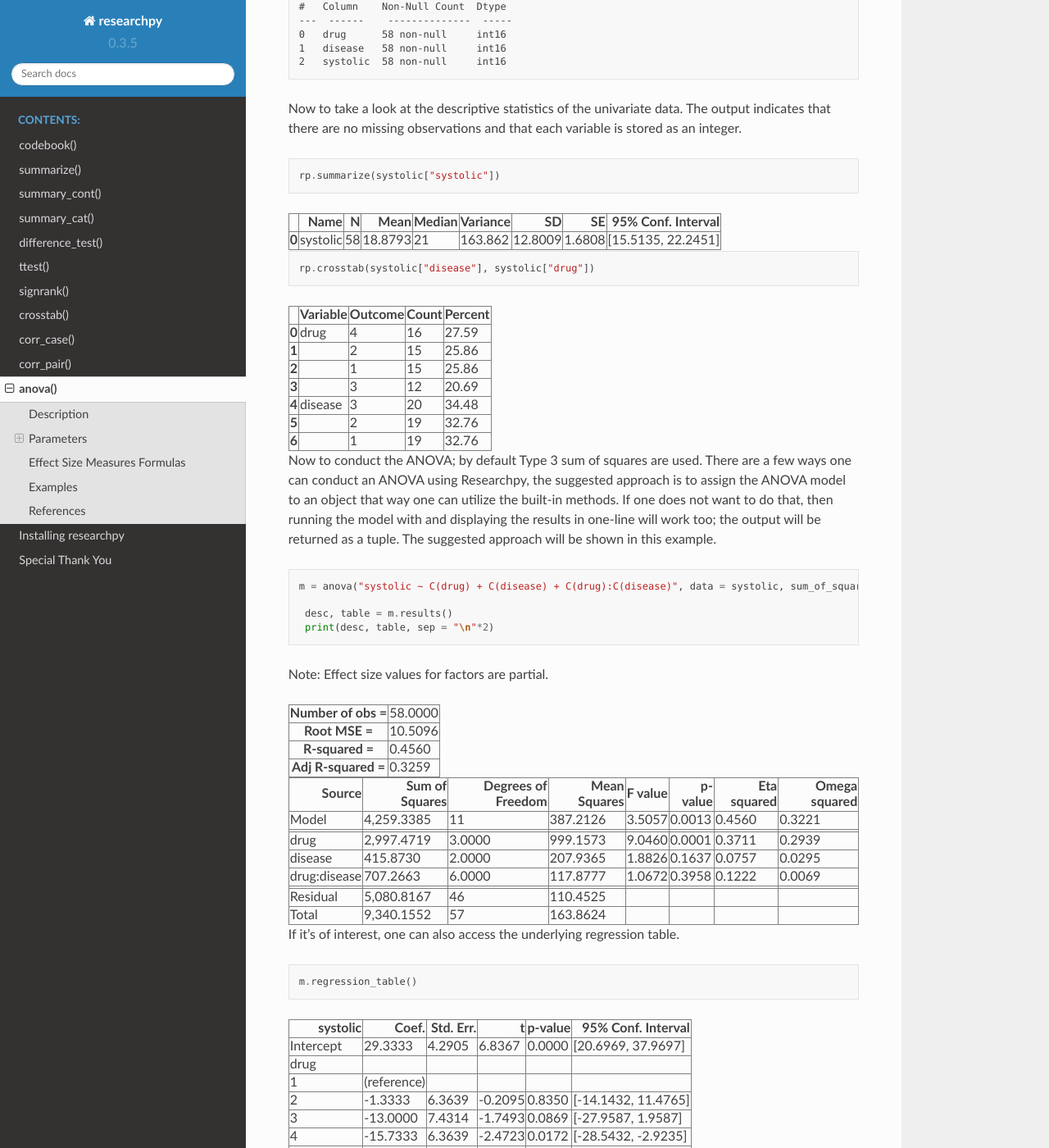
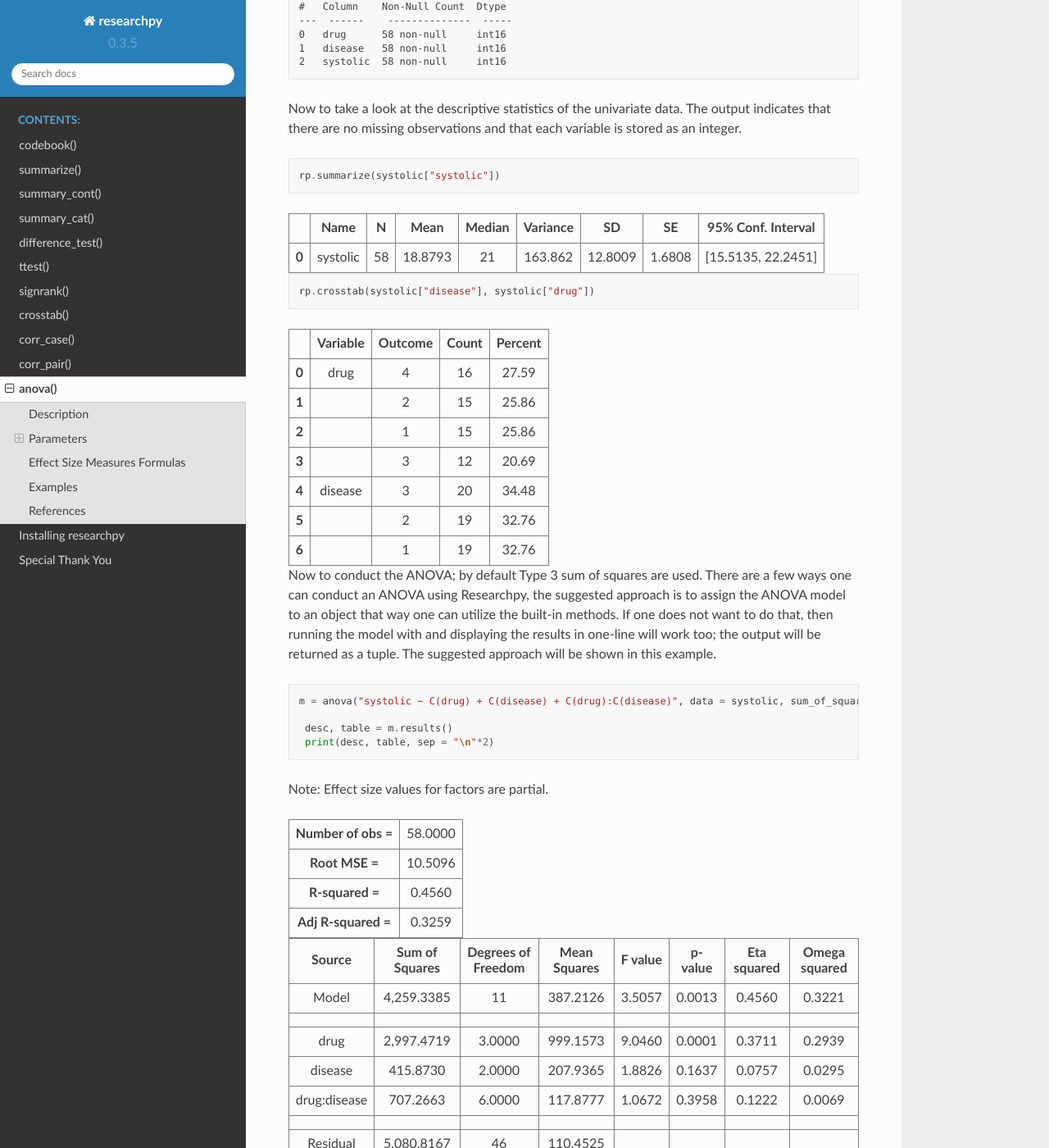
Before and after one commit to researchpy/documentation, a Sphinx documentation site: the page built from source/anova_documentation.rst, in a window 1280 px wide and 1400 px high, scrolled down 2038 px. Shown: the whole window at 82% size. Built offline with Sphinx 7.4.7 and the Read the Docs theme 2.0.0, drawn with Linux system fonts in a browser that asks for light colours; cross-references to code outside the pages are shown as plain code.

Commit message:
Trying custom CSS

```diff
--- a/source/_static/my-styles.css
+++ b/source/_static/my-styles.css
@@ -17,23 +17,24 @@
 
 */
 
+
 <style>
-table, td, th {
+.dataframe table, td, th {
     border: 2px solid #000000;
 }
 
-table {
+.dataframe table {
     border-collapse: collapse;
     width: 100%;
 }
 
-th {
+.dataframe th {
 	text-align: center;
   padding: 8px;
   bgcolor = #C17278
 }
 
-td {
+.dataframe td {
     text-align: center;
     padding: 8px;
 }
--- a/source/conf.py
+++ b/source/conf.py
@@ -89,15 +89,16 @@
 # further.  For a list of options available for each theme, see the
 # documentation.
 #
-#html_theme_options = {}
+# html_theme_options = {}
 
 # Add any paths that contain custom static files (such as style sheets) here,
 # relative to this directory. They are copied after the builtin static files,
 # so a file named "default.css" will overwrite the builtin "default.css".
 html_static_path = ['_static']
 
-#def setup(app):
-#    app.add_stylesheet("my-styles.css")
+
+def setup(app):
+    app.add_stylesheet("my-styles.css")
 
 # Custom sidebar templates, must be a dictionary that maps document names
 # to template names.
```
